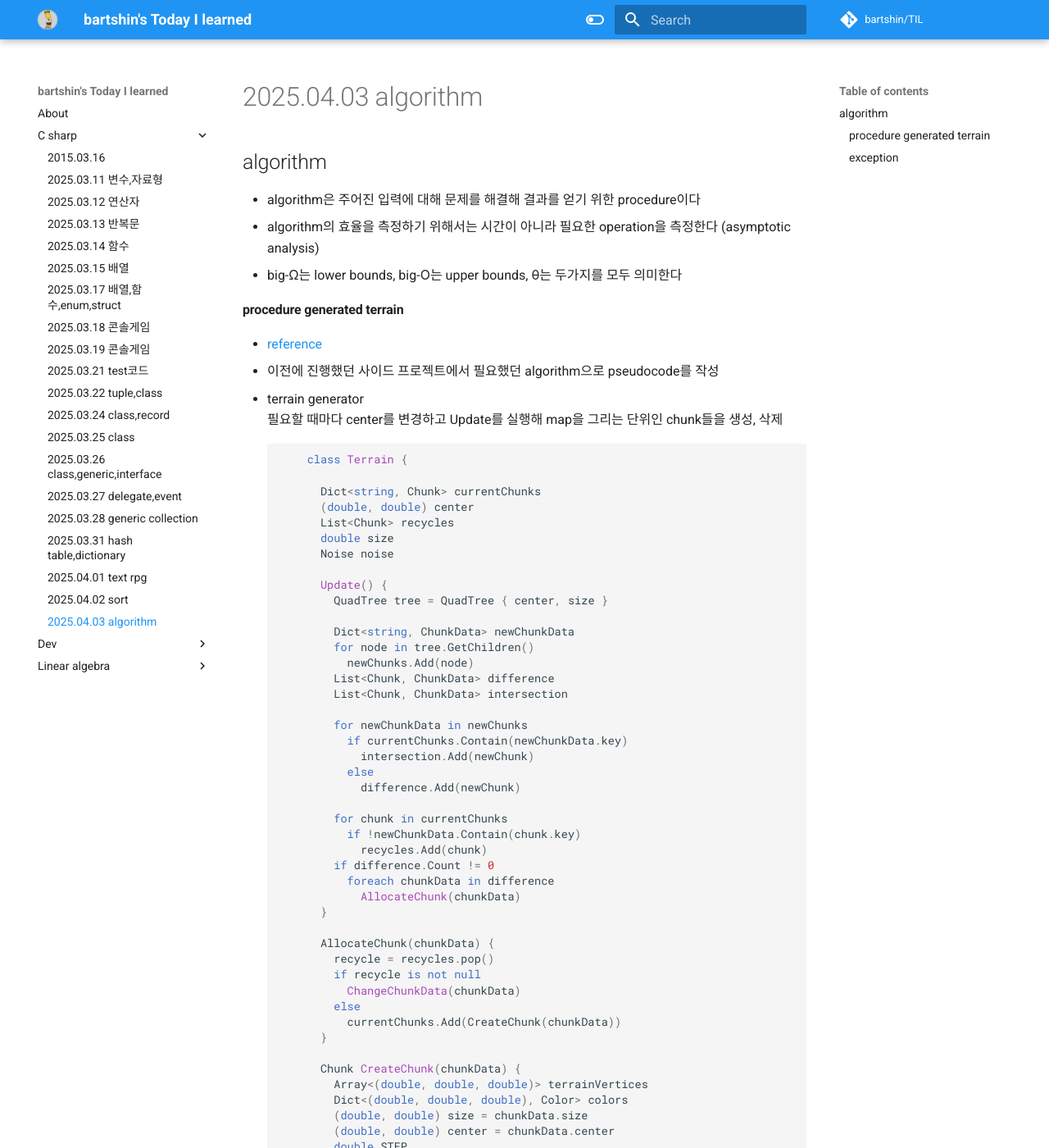
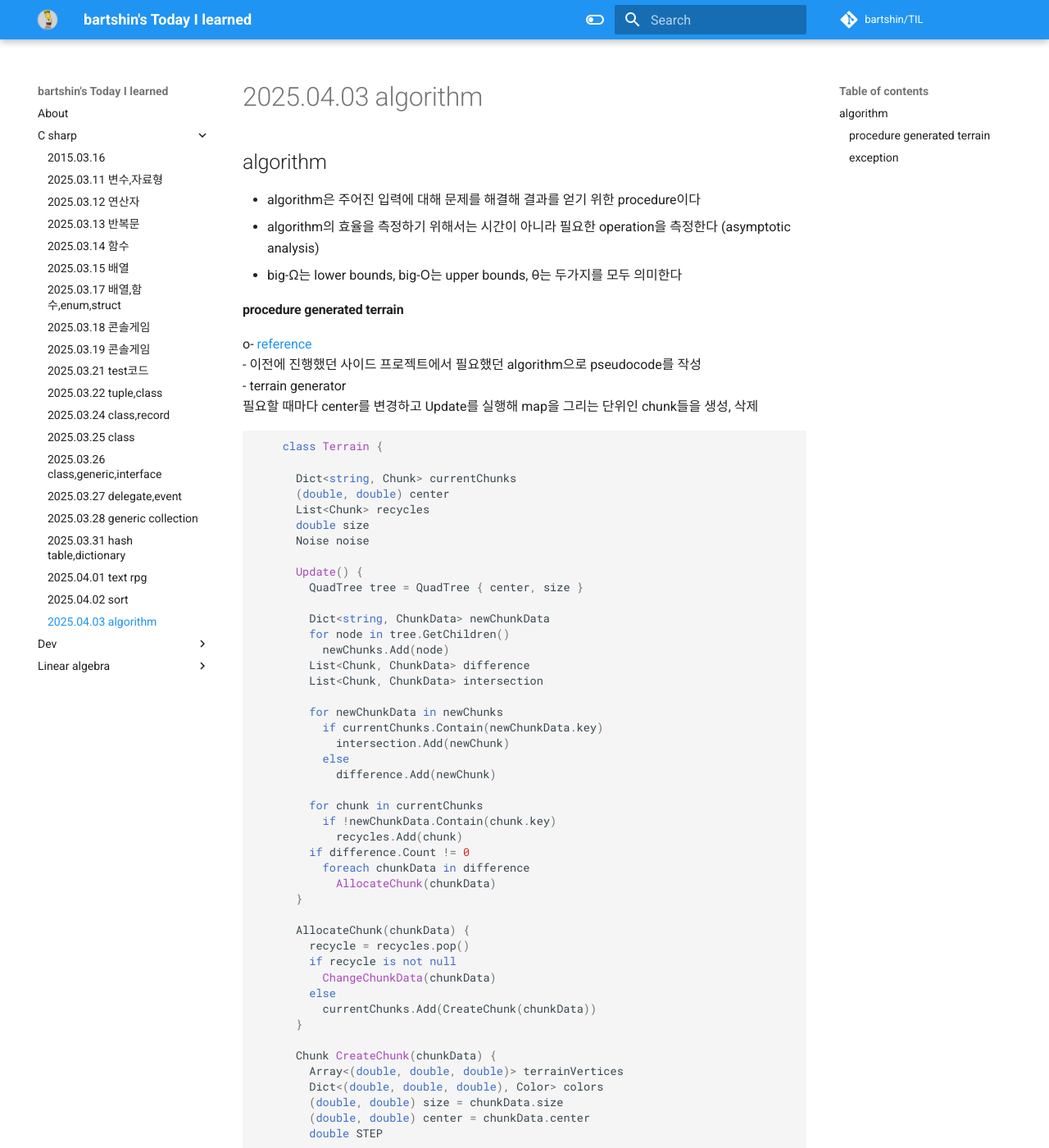
Before and after one commit to bartshin/TIL, an MkDocs documentation site: the page built from docs/c_sharp/2025.04.03_algorithm.md, in a window 1280 px wide and 1400 px high. Shown: the whole window at 82% size. Built offline with MkDocs 1.6.1 and Material for MkDocs 9.7.7, drawn with Linux system fonts in a browser that asks for light colours; comment, search, counter and statistics services are not loaded.

Commit message:
add demo

```diff
--- a/docs/c_sharp/2025.04.03_algorithm.md
+++ b/docs/c_sharp/2025.04.03_algorithm.md
@@ -3,7 +3,7 @@
 - algorithm의 효율을 측정하기 위해서는 시간이 아니라 필요한 operation을 측정한다 (asymptotic analysis)
 - big-Ω는 lower bounds, big-Ο는 upper bounds, θ는 두가지를 모두 의미한다
 #### procedure generated terrain
-- [reference](https://github.com/simondevyoutube/ProceduralTerrain_Part1)
+o- [reference](https://github.com/simondevyoutube/ProceduralTerrain_Part1)
 - 이전에 진행했던 사이드 프로젝트에서 필요했던 algorithm으로 pseudocode를 작성
 - terrain generator
   필요할 때마다 center를 변경하고 Update를 실행해 map을 그리는 단위인 chunk들을 생성, 삭제
```
